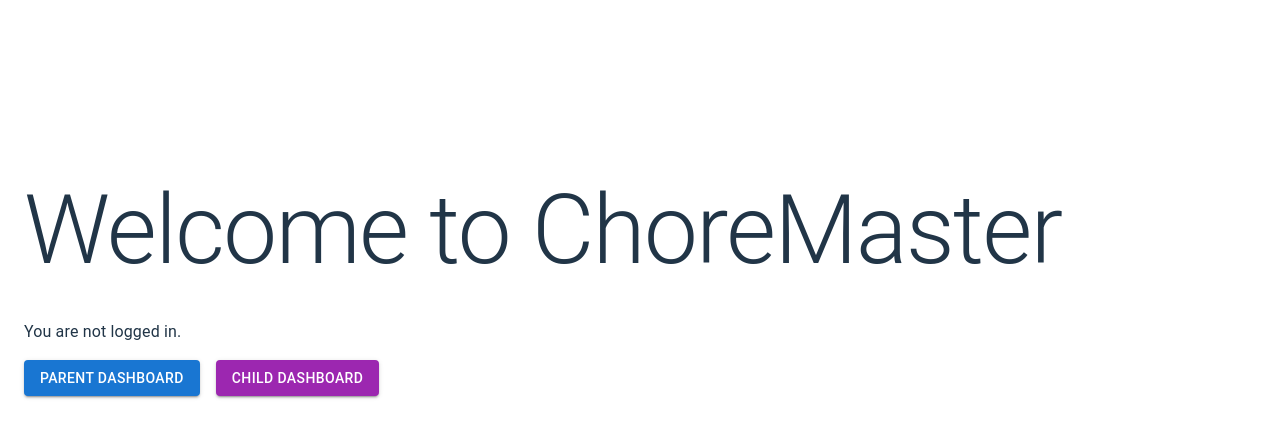
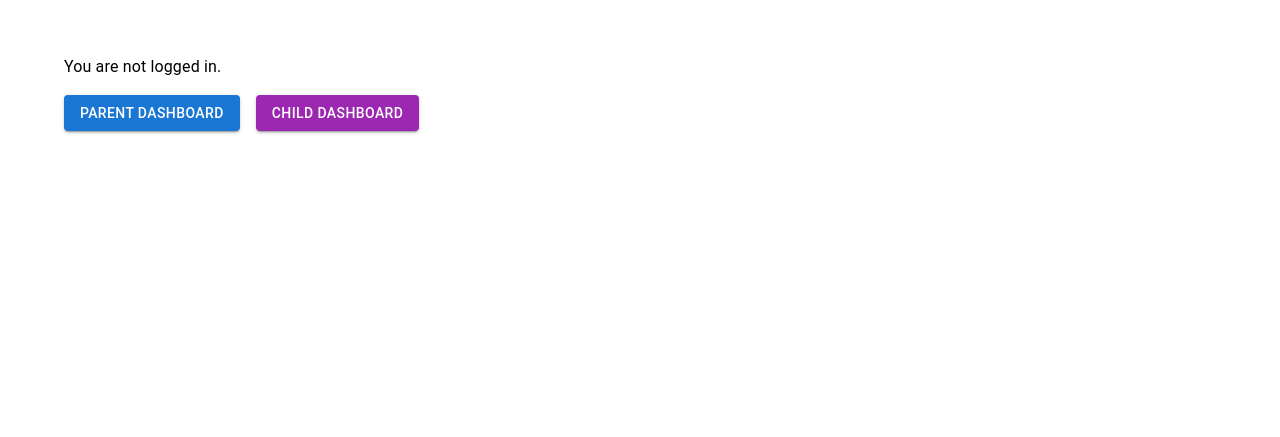
Before and after one commit to RW2023/Chores, a React (Vite) app in the folder Frontend/: page / in a window 1280 px wide. Shown: the part 123-560 px from the top of the page. Built offline with nearby package versions, Linux system fonts and the light colour scheme.

Commit message:
replace boilerplate with custom pallette

```diff
--- a/Frontend/src/index.css
+++ b/Frontend/src/index.css
@@ -1,69 +1,47 @@
 :root {
-  font-family: Inter, system-ui, Avenir, Helvetica, Arial, sans-serif;
-  line-height: 1.5;
-  font-weight: 400;
-
-  color-scheme: light dark;
-  color: rgba(255, 255, 255, 0.87);
-  background-color: #242424;
-
-  font-synthesis: none;
-  text-rendering: optimizeLegibility;
-  -webkit-font-smoothing: antialiased;
-  -moz-osx-font-smoothing: grayscale;
-  -webkit-text-size-adjust: 100%;
+  --overlay: rgba(184, 193, 236, 0.5);
+  --background:#232946;
+  --button: #ff8906;
+  --headline: #fffffe;
+  --paragraph: #b8c1ec;
+  --buttonText: #232946;
+  --stroke: #121629;
+  --main: #b8c1ec;
+  --highlight: #eebbc3;
+  --secondary: #fffffe;
+  --tertiary: #eebbc3;
+  --mainFont: 'Poppins', sans-serif;
+  --secondaryFont: 'Roboto', sans-serif;
 }
 
-a {
-  font-weight: 500;
-  color: #646cff;
-  text-decoration: inherit;
-}
-a:hover {
-  color: #535bf2;
-}
+/* CSS Reset */
 
 body {
   margin: 0;
-  display: flex;
-  place-items: center;
-  min-width: 320px;
-  min-height: 100vh;
+  padding: 0;
+  box-sizing: border-box;
+  min-height: 100%;
+  min-width: 100vh;
+}
+
+/* End of CSS Reset */
+
+/* Global Styles */
+
+html {
+  scroll-behavior: smooth;
+}
+
+
+body {
+  font-family: var(--secondaryFont);
 }
 
 h1 {
-  font-size: 3.2em;
-  line-height: 1.1;
+  font-family: var(--mainFont);
+  font-size: 2.5rem;
+  font-weight: 700;
+  color: var(--headline);
+  margin: 0;
+  text-align: center;
 }
-
-button {
-  border-radius: 8px;
-  border: 1px solid transparent;
-  padding: 0.6em 1.2em;
-  font-size: 1em;
-  font-weight: 500;
-  font-family: inherit;
-  background-color: #1a1a1a;
-  cursor: pointer;
-  transition: border-color 0.25s;
-}
-button:hover {
-  border-color: #646cff;
-}
-button:focus,
-button:focus-visible {
-  outline: 4px auto -webkit-focus-ring-color;
-}
-
-@media (prefers-color-scheme: light) {
-  :root {
-    color: #213547;
-    background-color: #ffffff;
-  }
-  a:hover {
-    color: #747bff;
-  }
-  button {
-    background-color: #f9f9f9;
-  }
-}
```
